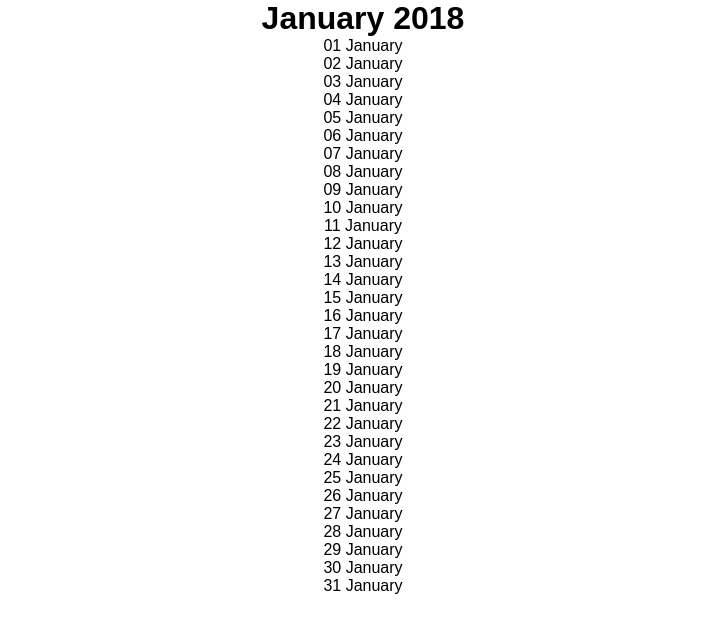
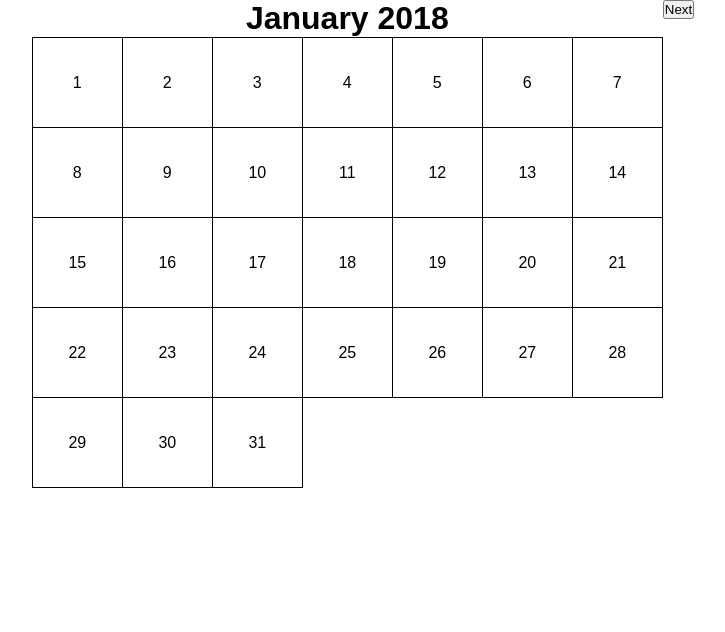
Before and after one commit to ducthang-vu/ajax-ex-calendar, a plain HTML site: page index.html in a window 1280 px wide. Shown: the whole page, without its empty margins (277-1002 px from the left). Drawn offline with nearby package versions, Linux system fonts and the light colour scheme; no server answers.

Commit message:
main task completed

```diff
--- a/css/main.css
+++ b/css/main.css
@@ -1,3 +1,4 @@
+/* GENERAL */
 * {
     margin: 0;
     padding: 0;
@@ -6,13 +7,55 @@
 
 body {
     font-family: sans-serif;
-}
-
-.container {
-    margin: 0 auto;
     text-align: center;
 }
 
-li.holiday {
+li {
+    list-style: none;
+}
+
+/* UTILITIES */
+.central {
+    margin: 0 auto;
+}
+.container {
+    text-align: center;
+}
+
+.flex {
+    display: flex;
+}
+
+.grid {
+    display: grid;
+}
+
+.in-flex {
+    display: inline-flex;
+}
+
+.grid {
+    display: grid;
+}
+
+
+/* APP */
+.month-list {
+    width: 631px;
+    grid-template-columns: repeat(7, 1fr);
+    border-left: 1px solid #000;
+    border-top: 1px solid #000;
+}
+
+.box {
+    flex-basis: 90px;
+    height: 90px;
+    border-bottom: 1px solid #000;
+    border-right: 1px solid #000;
+    justify-content: center;
+    align-items: center;
+}
+
+.box.holiday {
     color: red;
 }
--- a/index.html
+++ b/index.html
@@ -9,16 +9,28 @@
 </head>
 <body>
 
-    <div class="container">
-        <h1 class="month"></h1>
+    <main class="in-flex">
+        <div>
+            <button id="prev-btn">Previous</button>
+        </div>
 
-        <ul class="month-list"></ul>
-    </div>
+        <div class="container">
+            <h1 class="month"></h1>
+
+            <ul class="month-list grid"></ul>
+        </div>
+
+        <div>
+            <button id="next-btn">Next</button>
+        </div>
+
+    </main>
+
 
 
     <!-- TEMPLATES HANDLEBARS -->
     <script id="day-template" type="text/x-handlebars-template">
-        <li class="{{ class }}" data-complete-date="{{ completeDate }}">
+        <li class="box flex {{ class }}" data-complete-date="{{ completeDate }}">
             {{ day }}
         </li>
     </script>
--- a/script/main.js
+++ b/script/main.js
@@ -1,23 +1,17 @@
 $(document).ready(function () {
-
-    /**
-     * SETUP
-     */
-
-    // Punto di partenza
-    var baseMonth = moment('2018-01-01');
+    var baseMonth  = moment('2018-01-01')
 
     // Init Hndlenars
     var source = $('#day-template').html();
     var template = Handlebars.compile(source);
 
-    // print giorno
-    printMonth(template, baseMonth);
+    printMonth(template, baseMonth)
 
-    // ottieni festivitÃ  mese corrente
-    printHoliday(baseMonth);
+    $('#prev-btn').click(() => printMonth(template, baseMonth.subtract(1, 'months')));
 
-}); // <-- End doc ready
+    $('#next-btn').click(() => printMonth(template, baseMonth.add(1, 'months')));
+
+});
 
 
 /*************************************
@@ -25,9 +19,8 @@ $(document).ready(function () {
  *************************************/
 
 // Stampa a schermo i giorni del mese
-function printMonth(template, date) {
-    // numero giorni nel mese
-    var daysInMonth = date.daysInMonth();
+function printDays(template, date) {
+    $('.month-list').children().remove();
 
     //  setta header
     $('h1').html( date.format('MMMM YYYY') );
@@ -36,7 +29,7 @@ function printMonth(template, date) {
     $('.month').attr('data-this-date',  date.format('YYYY-MM-DD'));
 
     // genera giorni mese
-    for (var i = 0; i < daysInMonth; i++) {
+    for (var i = 0; i < date.daysInMonth(); i++) {
         // genera data con moment js
         var thisDate = moment({
             year: date.year(),
@@ -47,7 +40,7 @@ function printMonth(template, date) {
         // imposta dati template
         var context = {
             class: 'day',
-            day: thisDate.format('DD MMMM'),
+            day: thisDate.date(),
             completeDate: thisDate.format('YYYY-MM-DD')
         };
 
@@ -67,11 +60,10 @@ function printHoliday(date) {
             year: date.year(),
             month: date.month()
         },
+
         success: function(res) {
-            var holidays = res.response;
-
-            for (var i = 0; i < holidays.length; i++) {
-                var thisHoliday = holidays[i];
+            for (var i = 0; i < res.response.length; i++) {
+                var thisHoliday = res.response[i];
 
                 var listItem = $('li[data-complete-date="' + thisHoliday.date + '"]');
 
@@ -86,3 +78,16 @@ function printHoliday(date) {
         }
     });
 }
+
+
+function removeButtons(month) {
+    $('#prev-btn, #next-btn').show();
+    if (month === 0) $('#prev-btn').hide();
+    else if (month === 11) $('#next-btn').hide();
+}
+
+function printMonth(template, date) {
+    printDays(template, date);
+    removeButtons(date.month());
+    printHoliday(date);
+}
```
